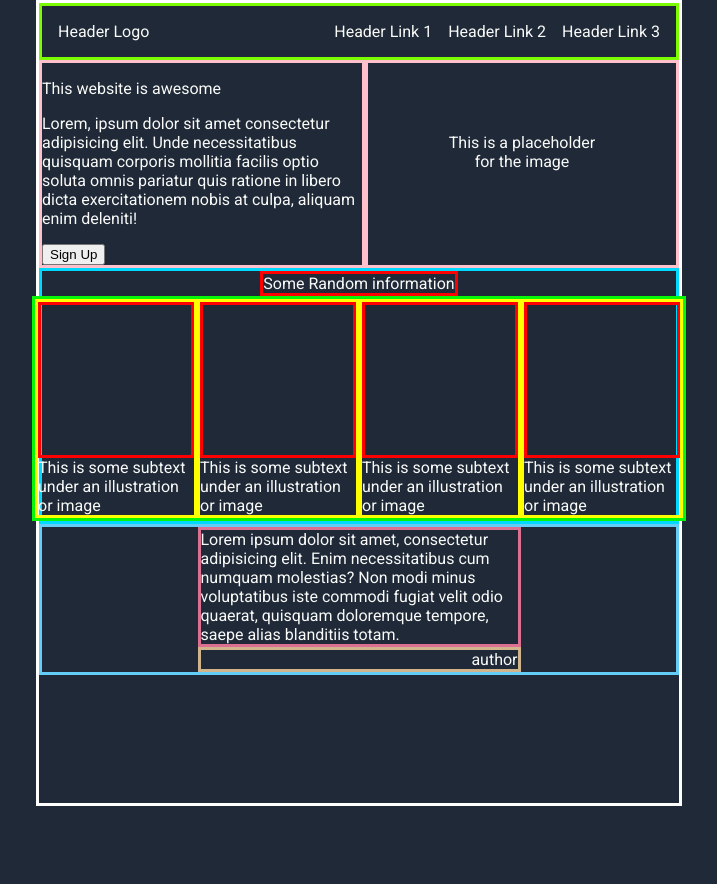
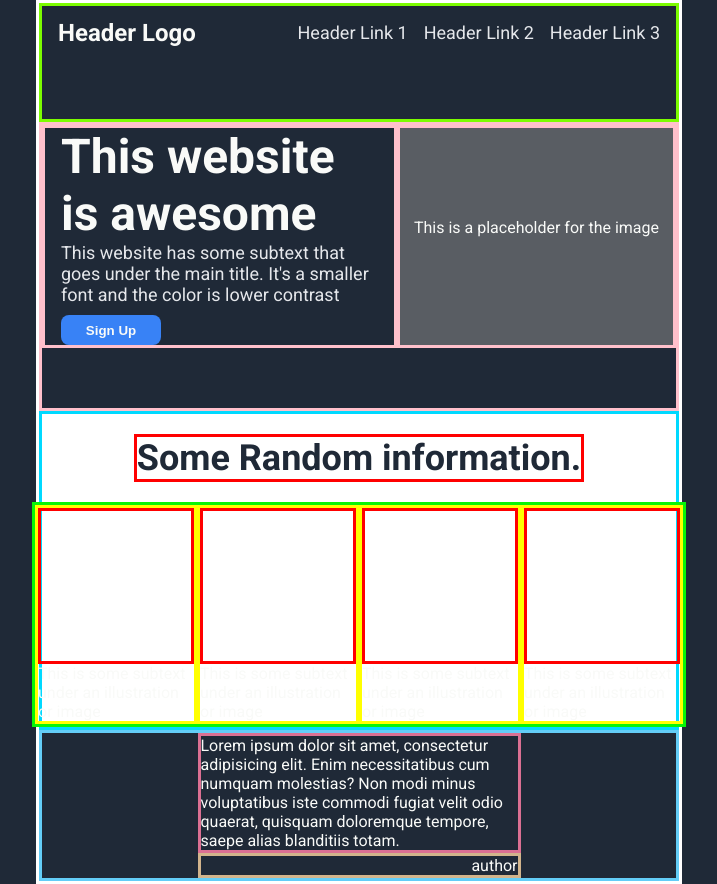
Before and after one commit to DillanBhagat/front-page, a plain HTML site: page index.html in a window 1280 px wide. Shown: the whole page, without its empty margins (281-998 px from the left). Before the commit the page ends 806 px from the top, so only its background shows below. Drawn offline with Linux system fonts and the light colour scheme.

Commit message:
completed section 1 and 2

```diff
--- a/index.html
+++ b/index.html
@@ -7,7 +7,7 @@
     <link rel="stylesheet" href="./style.css">
 </head>
 <body> <!--The website will split in 5 main sections with a flex direction of column-->
-
+    <!--First section-->
     <div class="header">
         <div class="navbar">
 
@@ -24,13 +24,13 @@
             </div>
 
         </div>
-
+        <!--second section-->
         <div class="second">
             <div class="main">
                 <div>
-                    <p>This website is awesome</p>
-                    <p>Lorem, ipsum dolor sit amet consectetur adipisicing elit. Unde necessitatibus quisquam corporis mollitia facilis optio soluta omnis pariatur quis ratione in libero dicta exercitationem nobis at culpa, aliquam enim deleniti!</p>
-                    <button>Sign Up</button>
+                    <p class="maintitle">This website is awesome</p>
+                    <p class="text">This website has some subtext that goes under the main title. It's a smaller font and the color is lower contrast</p>
+                    <button class="signup">Sign Up</button>
                 </div>
 
             </div>
@@ -41,10 +41,10 @@
 
         </div>
     </div>
-
+    <!--third section-->
     <div class="third">
         <div class="title">
-            Some Random information
+            Some Random information.
         </div>
 
         <div class="imgfour">
@@ -71,7 +71,7 @@
         </div>
 
     </div>
-
+    <!--fourth section-->
     <div class="fourth">
         <div class="quote">
             Lorem ipsum dolor sit amet, consectetur adipisicing elit. Enim necessitatibus cum numquam molestias? Non modi minus voluptatibus iste commodi fugiat velit odio quaerat, quisquam doloremque tempore, saepe alias blanditiis totam.
--- a/style.css
+++ b/style.css
@@ -5,31 +5,38 @@
 body {
     display: flex;
     flex-direction: column;
-    margin: 0;
+    margin: auto;
     padding: 0;
     background-color: #1F2937;
     font-family: Roboto, serif;
     color: #F9FAF8;
-    margin: auto;
     width: 50%;
     border: 3px solid white;
-    min-height: 100vh;
+    height: 100%;
 }
-
+/*First section */
 .navbar {
     display: flex;
     align-items: center;
     justify-content: space-between;
     border: 3px solid lawngreen;
+    padding-bottom: 60px;
 }
 
 .logo, .leftside {
     padding: 0px 16px;
 }
 
-a {
-    color:#F9FAF8;
+.logo {
+    font-size: 24px;
+    font-weight: bold;
+}
+
+
+a, .text {
+    color: #E5E7EB;
     text-decoration: none;
+    font-size: 18px;
 }
 
 ul {
@@ -38,15 +45,40 @@ ul {
     gap: 16px
 }
 
+/* Second section */
 .second {
     display: flex;
-    align-items: center;
+    border: 3px solid pink;
+    padding-bottom: 60px;
 }
 
 .main {
     border: 3px solid pink;
     flex-wrap: wrap;
     width: 50%;
+    align-self: stretch;
+    padding: 0 16px;
+}
+
+.maintitle {
+    font-size: 48px;
+    font-weight:bolder;
+    margin: 0;
+}
+
+.text {
+    margin: 0;
+}
+
+.signup {
+    border: none;
+    border-radius: 8px;
+    background-color: #3882f6;
+    color: #F9FAF8;
+    font-weight: bold;
+    width:100px;
+    height: 30px;
+    margin-top: 10px;
 }
 
 .box {
@@ -54,18 +86,27 @@ ul {
     flex: 1;
     align-self: stretch;
     text-align: center;
-    padding: 70px;
+    line-height: 200px;
+    background-color: rgba(128, 128, 128, 0.603);
+
 }
+
+/*Third Section */
 
 .third {
     display: flex;
     flex-direction: column;
     align-items: center;
     border: 3px solid rgb(0, 217, 255);
+    background-color: white;
 }
 
 .title {
     border: 3px solid red;
+    color: #1F2937;
+    font-size: 36px;
+    font-weight: bolder;
+    margin: 20px 0;
 }
 
 .imgfour {
@@ -88,6 +129,7 @@ ul {
     height: 150px;
 
 }
+/*fourth section*/
 
 .fourth {
     display: flex;
```
